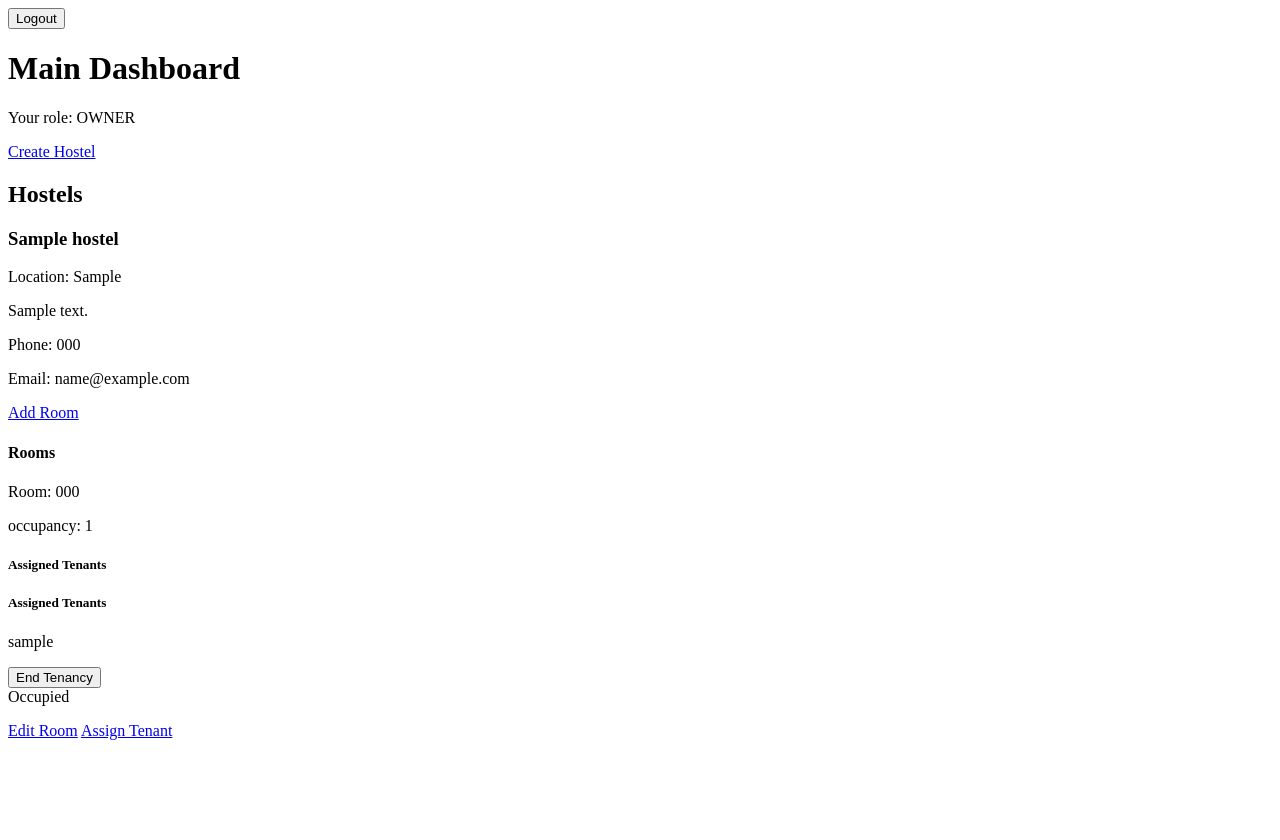
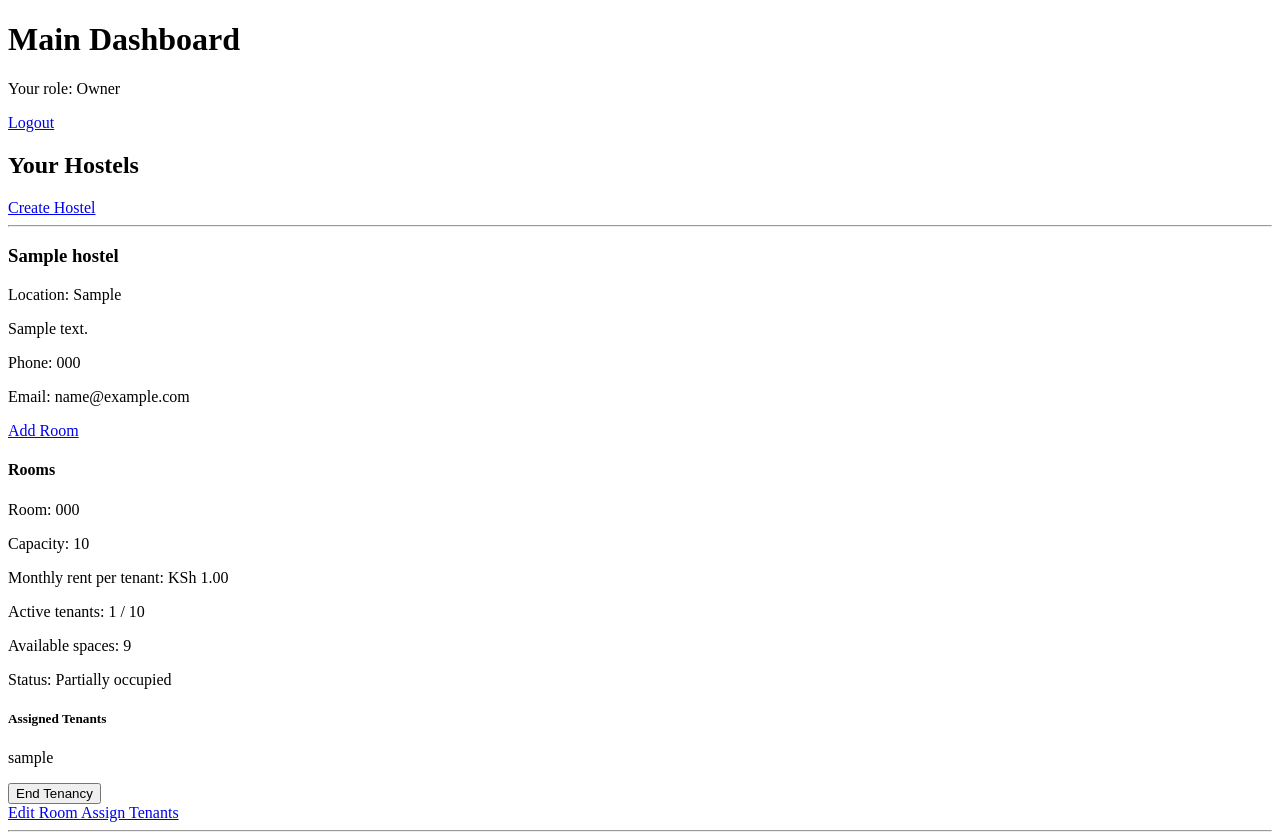
Before and after one commit to Jobson-ochieng/Room-rental-platform, a Django app: page /dashboard/ in a window 1280 px wide. Before the commit the page ends 740 px from the top, so only its background shows below. Run offline with Django 5.2, Linux system fonts and the light colour scheme; a user stored in the database is signed in; tables that the repository leaves empty hold one stand-in row (values such as "Sample post").

```diff
--- a/mySchool/forms.py
+++ b/mySchool/forms.py
@@ -10,7 +10,7 @@ class HostelForm(forms.ModelForm):
 class RoomForm(forms.ModelForm):
     class Meta:
      model=Room
-     fields = ["room_number","capacity"]
+     fields = ["room_number","capacity","monthly_rent"]
 
 class TenancyForm(forms.ModelForm):
     tenant = forms.ModelChoiceField(queryset=UserProfile.objects.filter(role="TENANT"),label="Select Tenant")
--- a/mySchool/models.py
+++ b/mySchool/models.py
@@ -30,6 +30,7 @@ class Room(models.Model):
     hostel = models.ForeignKey(Hostel,on_delete=models.CASCADE)
     room_number = models.CharField(max_length=20)
     capacity = models.PositiveIntegerField()
+    monthly_rent = models.DecimalField(max_digits=10, decimal_places=2, default=0)
     is_occupied = models.BooleanField(default=False)
     created_at = models.DateTimeField(auto_now_add=True)
     updated_at = models.DateTimeField(auto_now=True)
@@ -53,19 +54,53 @@ class Tenancy(models.Model):
   constraints = [models.UniqueConstraint(fields=["tenant"],condition=models.Q(is_active=True),name="unique_active_tenancy_per_tenant")]
  def __str__(self):
   return f"{self.tenant.user.username} - {self.room}"
+ def clean(self):
+    from django.core.exceptions import ValidationError
 
- def clean(self):
-  from django.core.exceptions import ValidationError
-  if not self.is_active:
-   return
-  # A tenant must have the TENANT role.
-  if self.tenant.role != "TENANT":
-   raise ValidationError({"tenant": "Only users with the TENANT role can be assigned to a room."})
-  # Check whether this tenant already has another active tenancy.
-   existing_tenancy = Tenancy.objects.filter(tenant=self.tenant,is_active=True).exclude(pk=self.pk)
-   if existing_tenancy.exists():
-    raise ValidationError({"tenant": "This tenant already has an active room assignment."})
+    if not self.is_active:
+        return
+
+    # A tenant must have the TENANT role.
+    if self.tenant.role != "TENANT":
+        raise ValidationError({
+            "tenant": "Only users with the TENANT role can be assigned to a room."
+        })
+
+    # Check whether this tenant already has another active tenancy.
+    existing_tenancy = Tenancy.objects.filter(tenant=self.tenant,is_active=True).exclude(pk=self.pk)
+
+    if existing_tenancy.exists():
+        raise ValidationError({
+            "tenant": "This tenant already has an active room assignment."
+        })
+
     # Count other active tenants assigned to this room.
-    active_tenants = Tenancy.objects.filter(room=self.room,is_active=True).exclude(pk=self.pk).count()
-   if active_tenants >= self.room.capacity:
-    raise ValidationError({"room": "This room has reached its capacity."})
+    active_tenants = Tenancy.objects.filter(
+        room=self.room,
+        is_active=True
+    ).exclude(pk=self.pk).count()
+
+    if active_tenants >= self.room.capacity:
+        raise ValidationError({
+            "room": "This room has reached its capacity."
+        })
+
+
+class RentCharge(models.Model):
+ tenancy=models.ForeignKey(Tenancy,on_delete=models.PROTECT,related_name='rent_charges')
+ month=models.DateField()
+ amount_due=models.DecimalField(max_digits=10, decimal_places=2)
+ created_at = models.DateTimeField(auto_now_add=True)
+
+class Payment(models.Model):
+  PAYMENT_METHODS = [("MPESA", "M-Pesa")]
+  PAYMENT_STATUSES = [("PENDING", "Pending"),("SUCCESS", "Successful"),("FAILED", "Failed")]
+  rent_charge = models.ForeignKey(RentCharge,on_delete=models.PROTECT,related_name="payments")
+  amount = models.DecimalField(max_digits=10, decimal_places=2)
+  method = models.CharField(max_length=20,choices=PAYMENT_METHODS,default="MPESA")
+  status = models.CharField(max_length=20,choices=PAYMENT_STATUSES,default="PENDING")
+  mpesa_receipt = models.CharField(max_length=50,blank=True,null=True)
+  created_at = models.DateTimeField(auto_now_add=True)
+
+  def __str__(self):
+    return f"{self.rent_charge.tenancy.tenant.user.username} - {self.amount} - {self.status}"
--- a/mySchool/templates/dashboard.html
+++ b/mySchool/templates/dashboard.html
@@ -7,79 +7,100 @@
 </head>
 <body>
 
-    <form method="POST" action="{% url 'logout' %}">
-        {% csrf_token %}
-        <button type="submit">Logout</button>
-    </form>
-
    <h1>Main Dashboard</h1>
 
-    {% for role in roles %}
-        <p>Your role: {{ role.role }}</p>
+<p>Your role: {{ profile.get_role_display }}</p>
 
-        {% if role.role == "OWNER" %}
+<a href="{% url 'logout' %}">Logout</a>
+
+{% if profile.role == "OWNER" %}
+
+    <h2>Your Hostels</h2>
+
     <a href="{% url 'create_hostel' %}">Create Hostel</a>
-        {% endif %}
-    {% endfor %}
-
-    <h2>Hostels</h2>
 
     {% for hostel in hostels %}
+        <hr>
 
         <h3>{{ hostel.name }}</h3>
-
         <p>Location: {{ hostel.location }}</p>
         <p>{{ hostel.description }}</p>
         <p>Phone: {{ hostel.phone_number }}</p>
         <p>Email: {{ hostel.email }}</p>
 
-        {% if request.user == hostel.owner %}
-            <a href="{% url 'create_room' hostel.id %}">Add Room</a>
-        {% endif %}
+        <a href="{% url 'create_room' hostel.id %}">
+            Add Room
+        </a>
 
         <h4>Rooms</h4>
 
         {% for room in hostel.room_set.all %}
-
             <p>Room: {{ room.room_number }}</p>
-            <p>occupancy: {{room.active_tenant_count}}</p>
-
-            <h5>Assigned Tenants</h5>
+            <p>Capacity: {{ room.capacity }}</p>
+            <p>Monthly rent per tenant: KSh {{ room.monthly_rent }}</p>
+            <p>
+                Active tenants:
+                {{ room.active_tenant_count }} / {{ room.capacity }}
+            </p>
+            <p>Available spaces: {{ room.available_spaces }}</p>
+            <p>Status: {{ room.occupancy_status }}</p>
 
             <h5>Assigned Tenants</h5>
 
             {% for tenancy in room.tenancies.all %}
                 {% if tenancy.is_active %}
                     <p>{{ tenancy.tenant.user.username }}</p>
-              {% if request.user == hostel.owner %}
-               <form method="POST" action="{% url 'end_tenancy' tenancy.id %}">
+
+                    <form
+                        method="post"
+                        action="{% url 'end_tenancy' tenancy.id %}"
+                    >
                         {% csrf_token %}
                         <button type="submit">End Tenancy</button>
                     </form>
                 {% endif %}
-             {% endif %}
             {% empty %}
                 <p>No tenant records found for this room.</p>
             {% endfor %}
-                {% if room.is_occupied %}
-                    Occupied
-                {% else %}
-                    Available
-                {% endif %}
-            </p>
 
-            {% if request.user == hostel.owner %}
-                <a href="{% url 'edit_room' room.id %}">Edit Room</a>
-                <a href="{% url 'assign_tenant' room.id %}">Assign Tenant</a>
-            {% endif %}
+            <a href="{% url 'edit_room' room.id %}">
+                Edit Room
+            </a>
 
+            <a href="{% url 'assign_tenant' room.id %}">
+                Assign Tenants
+            </a>
+
+            <hr>
         {% empty %}
-            <p>No rooms have been added to this hostel yet.</p>
+            <p>No rooms have been added yet.</p>
         {% endfor %}
 
     {% empty %}
-        <p>No hostels are available yet.</p>
+        <p>You haven't created any hostels yet.</p>
     {% endfor %}
 
+{% elif profile.role == "TENANT" %}
+
+    <h2>My Accommodation</h2>
+
+    {% for tenancy in tenancies %}
+        <hr>
+
+        <h3>{{ tenancy.room.hostel.name }}</h3>
+
+        <p>Hostel location: {{ tenancy.room.hostel.location }}</p>
+        <p>Room number: {{ tenancy.room.room_number }}</p>
+        <p>Tenancy started: {{ tenancy.start_date }}</p>
+        <p>Status: Active</p>
+
+    {% empty %}
+        <p>
+            You don't currently have an active room assignment.
+            Please contact your hostel owner.
+        </p>
+    {% endfor %}
+
+{% endif %}
 </body>
 </html>
--- a/mySchool/templates/edit_room.html
+++ b/mySchool/templates/edit_room.html
@@ -4,7 +4,7 @@
     <title>Edit Room</title>
 </head>
 <body>
-    <h1>Edit Room {{ room.room_number }}</h1>
+    <h1>Edit Room:{{ room.room_number }}</h1>
 
     <form method="POST">
         {% csrf_token %}
--- a/mySchool/views.py
+++ b/mySchool/views.py
@@ -6,15 +6,55 @@ from django.contrib.auth.decorators import login_required
 from .forms import HostelForm,RoomForm,TenancyForm,Tenancy
 from .models import Hostel,UserProfile,Room
 from django.core.exceptions import ValidationError
+from django.utils import timezone
 
 @login_required
 def dashboard(request):
- hostels = Hostel.objects.all().prefetch_related("room_set__tenancies")
- for hostel in hostels:
-  for room in hostel.room_set.all():
-   room.active_tenant_count = room.tenancies.filter(is_active=True).count()
- roles=UserProfile.objects.filter(user=request.user)
- return render(request, "dashboard.html", {"hostels":hostels,"roles":roles})
+    profile = get_object_or_404(
+        UserProfile,
+        user=request.user
+    )
+
+    if profile.role == "OWNER":
+        hostels = Hostel.objects.filter(
+            owner=request.user
+        ).prefetch_related("room_set__tenancies")
+
+        for hostel in hostels:
+            for room in hostel.room_set.all():
+                room.active_tenant_count = room.tenancies.filter(
+                    is_active=True
+                ).count()
+
+                room.available_spaces = max(
+                    room.capacity - room.active_tenant_count,
+                    0
+                )
+
+                if room.active_tenant_count == 0:
+                    room.occupancy_status = "Available"
+                elif room.active_tenant_count < room.capacity:
+                    room.occupancy_status = "Partially occupied"
+                else:
+                    room.occupancy_status = "Full"
+
+        return render(request, "dashboard.html", {
+            "profile": profile,
+            "hostels": hostels,
+        })
+
+    elif profile.role == "TENANT":
+        tenancies = Tenancy.objects.filter(
+            tenant=profile,
+            is_active=True
+        ).select_related("room", "room__hostel")
+
+        return render(request, "dashboard.html", {
+            "profile": profile,
+            "tenancies": tenancies,
+        })
+
+    return redirect("sign_in")
 
 @login_required
 def create_hostel(request):
@@ -77,6 +117,21 @@ def assign_tenant(request, room_id):
     if request.user.userprofile.role != "OWNER":
         return redirect("dashboard")
 
+    active_tenants = Tenancy.objects.filter(
+        room=room,
+        is_active=True
+    ).count()
+
+    if active_tenants >= room.capacity:
+        return render(
+            request,
+            "assign_tenant.html",
+            {
+                "room": room,
+                "room_is_full": True,
+            }
+        )
+
     if request.method == "POST":
         form = TenancyForm(request.POST)
 
```
Also changed, not shown: mySchool/templates/assign_tenant.html (+10 -1 lines), mySchool/migrations/0012_room_monthly_rent.py (added), mySchool/migrations/0013_rentcharge.py (added), mySchool/migrations/0014_payment.py (added). Lines whose indentation alone changed are shown as unchanged.
